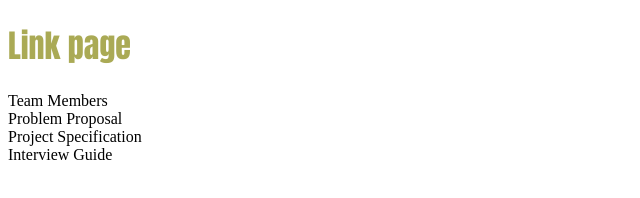
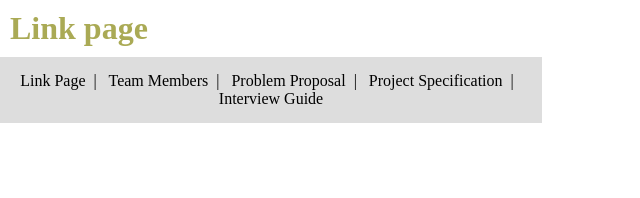
Before and after one commit to addisf/INFO30005-Workshop2, a plain HTML site: page index.html in a window 1280 px wide. Shown: the whole page, without its empty margins (0-640 px from the left). Drawn offline with Linux system fonts and the light colour scheme.

Commit message:
Added in link bar

```diff
--- a/index.html
+++ b/index.html
@@ -9,9 +9,12 @@
 
     <body>
         <h1 class="rainbow">Link page</h1>
-        <a href="#">Team Members</a> <br/>
-        <a href="#">Problem Proposal</a> <br/>
-        <a href="#">Project Specification</a> <br/>
-        <a href="#">Interview Guide</a>
+        <nav class="linkBar">
+            <a href="#">Link Page</a>&nbsp;&nbsp;|&nbsp;&nbsp;
+            <a href="teammembers.html">Team Members</a>&nbsp;&nbsp;|&nbsp;&nbsp;
+            <a href="projectproposal.html">Problem Proposal</a>&nbsp;&nbsp;|&nbsp;&nbsp;
+            <a href="projspec.html">Project Specification</a>&nbsp;&nbsp;|&nbsp;&nbsp;
+            <a href="interviewguide.html">Interview Guide</a>
+        </nav>
     </body>
 </html>
--- a/style.css
+++ b/style.css
@@ -1,6 +1,27 @@
+* {
+    margin: 0;
+    padding: 0;
+}
+
+.linkBar {
+    background-color: #DDD;
+    margin: 0;
+    padding: 15px;
+    text-align: center;
+    width: 40%;
+}
+
 a {
     color: black;
     text-decoration: none;
+}
+
+a:hover {
+    text-decoration: underline;
+}
+
+h1 {
+    margin: 10px;
 }
 
 .rainbow {
@@ -12,9 +33,9 @@ a {
 }
 
 @keyframes changing-colors {
-    0% {color: red; font-family: "Comic Sans MS", cursive, sans-serif;}
-    25% {color: yellow; font-family: Impact, Charcoal, sans-serif;}
-    50% {color: blue; font-family: "Comic Sans MS", cursive, sans-serif;}
-    75% {color: green; font-family: Impact, Charcoal, sans-serif;}
-    100% {color: purple; font-family: "Comic Sans MS", cursive, sans-serif;}
+    0% {color: red;}
+    25% {color: yellow;}
+    50% {color: blue;}
+    75% {color: green;}
+    100% {color: purple;}
 }
```
Also changed, not shown: interviewguide.html (+7 -0 lines), projspec.html (+7 -0 lines).
